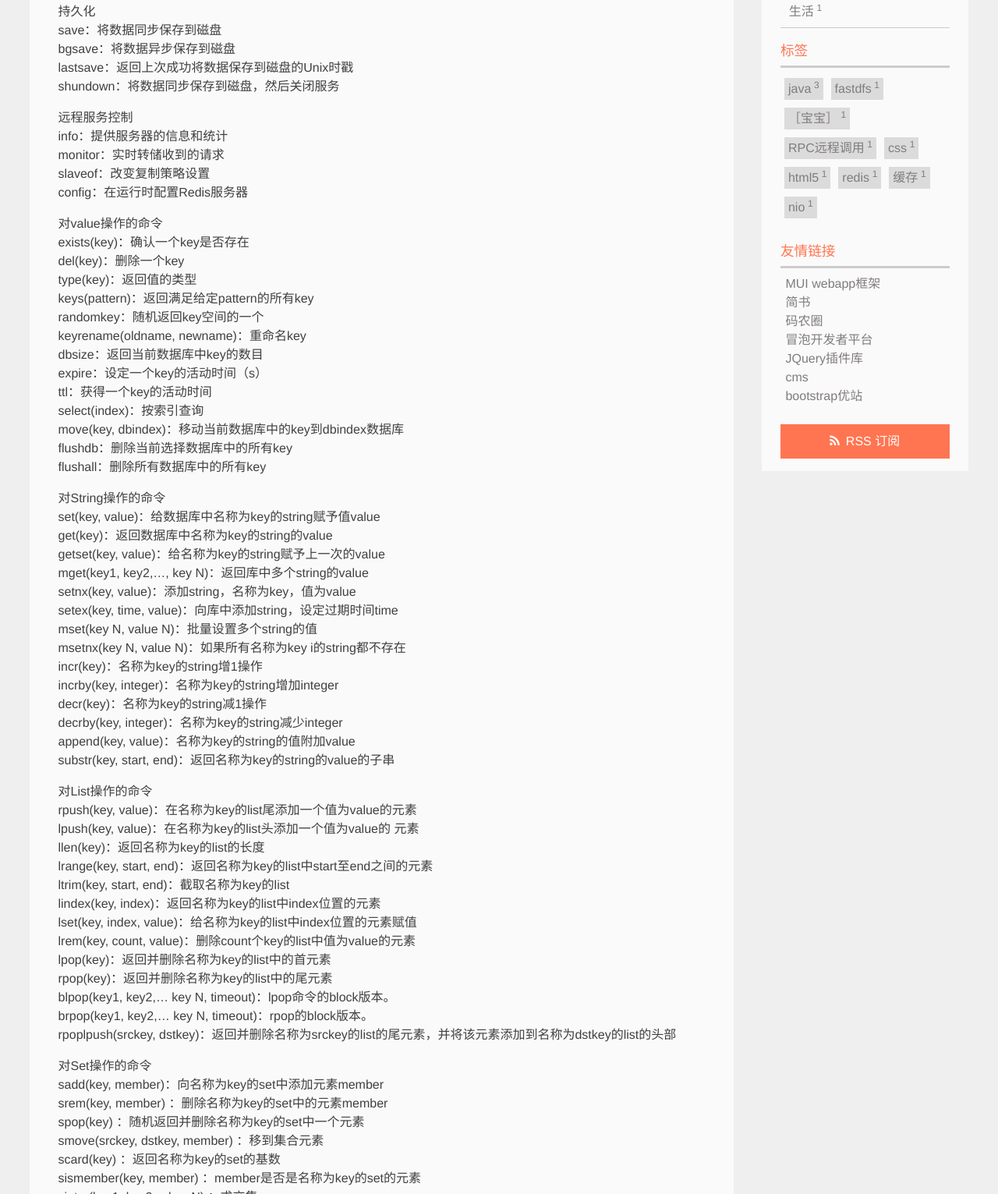
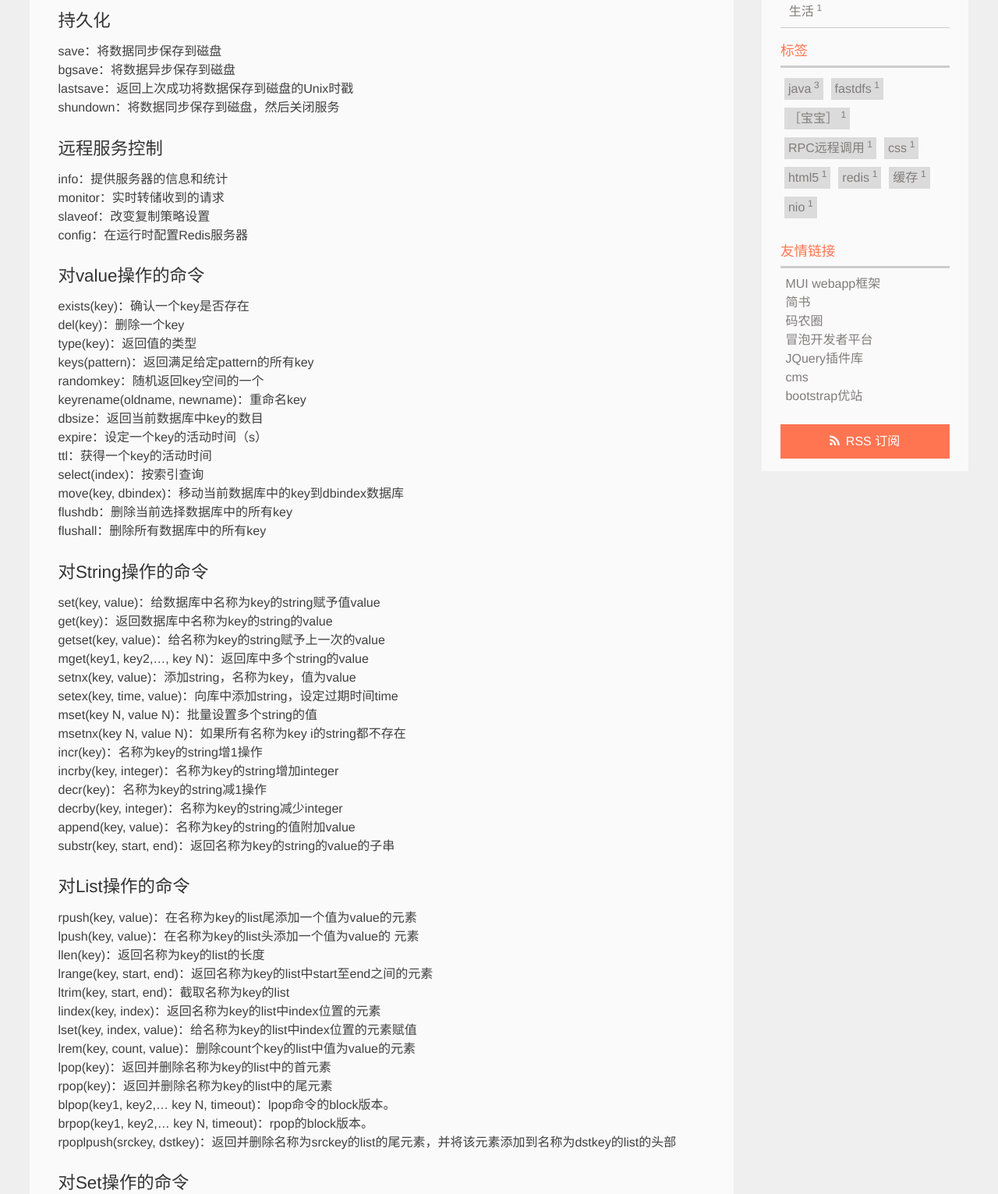
Before and after one commit to doItEasy/feixm86s.github.com, a plain HTML site: page 2015/03/11/redis基础命令/index.html in a window 1280 px wide. Shown: the part 508-2039 px from the top of the page at 78% size. Drawn offline with Linux system fonts and the light colour scheme; a script that the page names is missing.

Commit message:
Site updated: 2015-03-14 13:24:34

```diff
--- a/2015/03/11/redis基础命令/index.html
+++ b/2015/03/11/redis基础命令/index.html
@@ -101,20 +101,20 @@
 		<div id="toc" class="toc-article">
 			<strong class="toc-title">文章目录</strong>
 
-
+			<ol class="toc"><li class="toc-item toc-level-3"><a class="toc-link" href="#持久化"><span class="toc-number">1.</span> <span class="toc-text">持久化</span></a></li><li class="toc-item toc-level-3"><a class="toc-link" href="#远程服务控制"><span class="toc-number">2.</span> <span class="toc-text">远程服务控制</span></a></li><li class="toc-item toc-level-3"><a class="toc-link" href="#对value操作的命令"><span class="toc-number">3.</span> <span class="toc-text">对value操作的命令</span></a></li><li class="toc-item toc-level-3"><a class="toc-link" href="#对String操作的命令"><span class="toc-number">4.</span> <span class="toc-text">对String操作的命令</span></a></li><li class="toc-item toc-level-3"><a class="toc-link" href="#对List操作的命令"><span class="toc-number">5.</span> <span class="toc-text">对List操作的命令</span></a></li><li class="toc-item toc-level-3"><a class="toc-link" href="#对Set操作的命令"><span class="toc-number">6.</span> <span class="toc-text">对Set操作的命令</span></a></li><li class="toc-item toc-level-3"><a class="toc-link" href="#对Hash操作的命令"><span class="toc-number">7.</span> <span class="toc-text">对Hash操作的命令</span></a></li></ol>
 
 		</div>
 
 		<p>Redis 是一个高性能的key-value数据库。 redis的出现，很大程度补偿了memcached这类key/value存储的不足，在部分场合可以对关系数据库起到很好的补充作用，Redis已逐步取代memcached。</p>
 <p>它支持存储的value类型相对更多，包括string(字符串)、list(链表)、set(集合)、zset(sorted set —有序集合)和hashs（哈希类型）,下面我来分享一下redis的常用命令</p>
 <a id="more"></a>
-<p>持久化<br>save：将数据同步保存到磁盘<br>bgsave：将数据异步保存到磁盘<br>lastsave：返回上次成功将数据保存到磁盘的Unix时戳<br>shundown：将数据同步保存到磁盘，然后关闭服务</p>
-<p>远程服务控制<br>info：提供服务器的信息和统计<br>monitor：实时转储收到的请求<br>slaveof：改变复制策略设置<br>config：在运行时配置Redis服务器</p>
-<p>对value操作的命令<br>exists(key)：确认一个key是否存在<br>del(key)：删除一个key<br>type(key)：返回值的类型<br>keys(pattern)：返回满足给定pattern的所有key<br>randomkey：随机返回key空间的一个<br>keyrename(oldname, newname)：重命名key<br>dbsize：返回当前数据库中key的数目<br>expire：设定一个key的活动时间（s）<br>ttl：获得一个key的活动时间<br>select(index)：按索引查询<br>move(key, dbindex)：移动当前数据库中的key到dbindex数据库<br>flushdb：删除当前选择数据库中的所有key<br>flushall：删除所有数据库中的所有key</p>
-<p>对String操作的命令<br>set(key, value)：给数据库中名称为key的string赋予值value<br>get(key)：返回数据库中名称为key的string的value<br>getset(key, value)：给名称为key的string赋予上一次的value<br>mget(key1, key2,…, key N)：返回库中多个string的value<br>setnx(key, value)：添加string，名称为key，值为value<br>setex(key, time, value)：向库中添加string，设定过期时间time<br>mset(key N, value N)：批量设置多个string的值<br>msetnx(key N, value N)：如果所有名称为key i的string都不存在<br>incr(key)：名称为key的string增1操作<br>incrby(key, integer)：名称为key的string增加integer<br>decr(key)：名称为key的string减1操作<br>decrby(key, integer)：名称为key的string减少integer<br>append(key, value)：名称为key的string的值附加value<br>substr(key, start, end)：返回名称为key的string的value的子串</p>
-<p>对List操作的命令<br>rpush(key, value)：在名称为key的list尾添加一个值为value的元素<br>lpush(key, value)：在名称为key的list头添加一个值为value的 元素<br>llen(key)：返回名称为key的list的长度<br>lrange(key, start, end)：返回名称为key的list中start至end之间的元素<br>ltrim(key, start, end)：截取名称为key的list<br>lindex(key, index)：返回名称为key的list中index位置的元素<br>lset(key, index, value)：给名称为key的list中index位置的元素赋值<br>lrem(key, count, value)：删除count个key的list中值为value的元素<br>lpop(key)：返回并删除名称为key的list中的首元素<br>rpop(key)：返回并删除名称为key的list中的尾元素<br>blpop(key1, key2,… key N, timeout)：lpop命令的block版本。<br>brpop(key1, key2,… key N, timeout)：rpop的block版本。<br>rpoplpush(srckey, dstkey)：返回并删除名称为srckey的list的尾元素，并将该元素添加到名称为dstkey的list的头部</p>
-<p>对Set操作的命令<br>sadd(key, member)：向名称为key的set中添加元素member<br>srem(key, member) ：删除名称为key的set中的元素member<br>spop(key) ：随机返回并删除名称为key的set中一个元素<br>smove(srckey, dstkey, member) ：移到集合元素<br>scard(key) ：返回名称为key的set的基数<br>sismember(key, member) ：member是否是名称为key的set的元素<br>sinter(key1, key2,…key N) ：求交集<br>sinterstore(dstkey, (keys)) ：求交集并将交集保存到dstkey的集合<br>sunion(key1, (keys)) ：求并集<br>sunionstore(dstkey, (keys)) ：求并集并将并集保存到dstkey的集合<br>sdiff(key1, (keys)) ：求差集<br>sdiffstore(dstkey, (keys)) ：求差集并将差集保存到dstkey的集合<br>smembers(key) ：返回名称为key的set的所有元素<br>srandmember(key) ：随机返回名称为key的set的一个元素</p>
-<p>对Hash操作的命令<br>hset(key, field, value)：向名称为key的hash中添加元素field<br>hget(key, field)：返回名称为key的hash中field对应的value<br>hmget(key, (fields))：返回名称为key的hash中field i对应的value<br>hmset(key, (fields))：向名称为key的hash中添加元素field<br>hincrby(key, field, integer)：将名称为key的hash中field的value增加integer<br>hexists(key, field)：名称为key的hash中是否存在键为field的域<br>hdel(key, field)：删除名称为key的hash中键为field的域<br>hlen(key)：返回名称为key的hash中元素个数<br>hkeys(key)：返回名称为key的hash中所有键<br>hvals(key)：返回名称为key的hash中所有键对应的value<br>hgetall(key)：返回名称为key的hash中所有的键（field）及其对应的value</p>
+<h3 id="持久化">持久化</h3><p>save：将数据同步保存到磁盘<br>bgsave：将数据异步保存到磁盘<br>lastsave：返回上次成功将数据保存到磁盘的Unix时戳<br>shundown：将数据同步保存到磁盘，然后关闭服务</p>
+<h3 id="远程服务控制">远程服务控制</h3><p>info：提供服务器的信息和统计<br>monitor：实时转储收到的请求<br>slaveof：改变复制策略设置<br>config：在运行时配置Redis服务器</p>
+<h3 id="对value操作的命令">对value操作的命令</h3><p>exists(key)：确认一个key是否存在<br>del(key)：删除一个key<br>type(key)：返回值的类型<br>keys(pattern)：返回满足给定pattern的所有key<br>randomkey：随机返回key空间的一个<br>keyrename(oldname, newname)：重命名key<br>dbsize：返回当前数据库中key的数目<br>expire：设定一个key的活动时间（s）<br>ttl：获得一个key的活动时间<br>select(index)：按索引查询<br>move(key, dbindex)：移动当前数据库中的key到dbindex数据库<br>flushdb：删除当前选择数据库中的所有key<br>flushall：删除所有数据库中的所有key</p>
+<h3 id="对String操作的命令">对String操作的命令</h3><p>set(key, value)：给数据库中名称为key的string赋予值value<br>get(key)：返回数据库中名称为key的string的value<br>getset(key, value)：给名称为key的string赋予上一次的value<br>mget(key1, key2,…, key N)：返回库中多个string的value<br>setnx(key, value)：添加string，名称为key，值为value<br>setex(key, time, value)：向库中添加string，设定过期时间time<br>mset(key N, value N)：批量设置多个string的值<br>msetnx(key N, value N)：如果所有名称为key i的string都不存在<br>incr(key)：名称为key的string增1操作<br>incrby(key, integer)：名称为key的string增加integer<br>decr(key)：名称为key的string减1操作<br>decrby(key, integer)：名称为key的string减少integer<br>append(key, value)：名称为key的string的值附加value<br>substr(key, start, end)：返回名称为key的string的value的子串</p>
+<h3 id="对List操作的命令">对List操作的命令</h3><p>rpush(key, value)：在名称为key的list尾添加一个值为value的元素<br>lpush(key, value)：在名称为key的list头添加一个值为value的 元素<br>llen(key)：返回名称为key的list的长度<br>lrange(key, start, end)：返回名称为key的list中start至end之间的元素<br>ltrim(key, start, end)：截取名称为key的list<br>lindex(key, index)：返回名称为key的list中index位置的元素<br>lset(key, index, value)：给名称为key的list中index位置的元素赋值<br>lrem(key, count, value)：删除count个key的list中值为value的元素<br>lpop(key)：返回并删除名称为key的list中的首元素<br>rpop(key)：返回并删除名称为key的list中的尾元素<br>blpop(key1, key2,… key N, timeout)：lpop命令的block版本。<br>brpop(key1, key2,… key N, timeout)：rpop的block版本。<br>rpoplpush(srckey, dstkey)：返回并删除名称为srckey的list的尾元素，并将该元素添加到名称为dstkey的list的头部</p>
+<h3 id="对Set操作的命令">对Set操作的命令</h3><p>sadd(key, member)：向名称为key的set中添加元素member<br>srem(key, member) ：删除名称为key的set中的元素member<br>spop(key) ：随机返回并删除名称为key的set中一个元素<br>smove(srckey, dstkey, member) ：移到集合元素<br>scard(key) ：返回名称为key的set的基数<br>sismember(key, member) ：member是否是名称为key的set的元素<br>sinter(key1, key2,…key N) ：求交集<br>sinterstore(dstkey, (keys)) ：求交集并将交集保存到dstkey的集合<br>sunion(key1, (keys)) ：求并集<br>sunionstore(dstkey, (keys)) ：求并集并将并集保存到dstkey的集合<br>sdiff(key1, (keys)) ：求差集<br>sdiffstore(dstkey, (keys)) ：求差集并将差集保存到dstkey的集合<br>smembers(key) ：返回名称为key的set的所有元素<br>srandmember(key) ：随机返回名称为key的set的一个元素</p>
+<h3 id="对Hash操作的命令">对Hash操作的命令</h3><p>hset(key, field, value)：向名称为key的hash中添加元素field<br>hget(key, field)：返回名称为key的hash中field对应的value<br>hmget(key, (fields))：返回名称为key的hash中field i对应的value<br>hmset(key, (fields))：向名称为key的hash中添加元素field<br>hincrby(key, field, integer)：将名称为key的hash中field的value增加integer<br>hexists(key, field)：名称为key的hash中是否存在键为field的域<br>hdel(key, field)：删除名称为key的hash中键为field的域<br>hlen(key)：返回名称为key的hash中元素个数<br>hkeys(key)：返回名称为key的hash中所有键<br>hvals(key)：返回名称为key的hash中所有键对应的value<br>hgetall(key)：返回名称为key的hash中所有的键（field）及其对应的value</p>
 
 	</div>
 		<footer class="article-footer clearfix">
@@ -181,7 +181,7 @@
   <div id="toc" class="toc-aside">
   <strong class="toc-title">文章目录</strong>
 
-
+ <ol class="toc"><li class="toc-item toc-level-3"><a class="toc-link" href="#持久化"><span class="toc-number">1.</span> <span class="toc-text">持久化</span></a></li><li class="toc-item toc-level-3"><a class="toc-link" href="#远程服务控制"><span class="toc-number">2.</span> <span class="toc-text">远程服务控制</span></a></li><li class="toc-item toc-level-3"><a class="toc-link" href="#对value操作的命令"><span class="toc-number">3.</span> <span class="toc-text">对value操作的命令</span></a></li><li class="toc-item toc-level-3"><a class="toc-link" href="#对String操作的命令"><span class="toc-number">4.</span> <span class="toc-text">对String操作的命令</span></a></li><li class="toc-item toc-level-3"><a class="toc-link" href="#对List操作的命令"><span class="toc-number">5.</span> <span class="toc-text">对List操作的命令</span></a></li><li class="toc-item toc-level-3"><a class="toc-link" href="#对Set操作的命令"><span class="toc-number">6.</span> <span class="toc-text">对Set操作的命令</span></a></li><li class="toc-item toc-level-3"><a class="toc-link" href="#对Hash操作的命令"><span class="toc-number">7.</span> <span class="toc-text">对Hash操作的命令</span></a></li></ol>
 
   </div>
 
```
Also changed, not shown: atom.xml (+8 -8 lines), sitemap.xml (+5 -5 lines).
